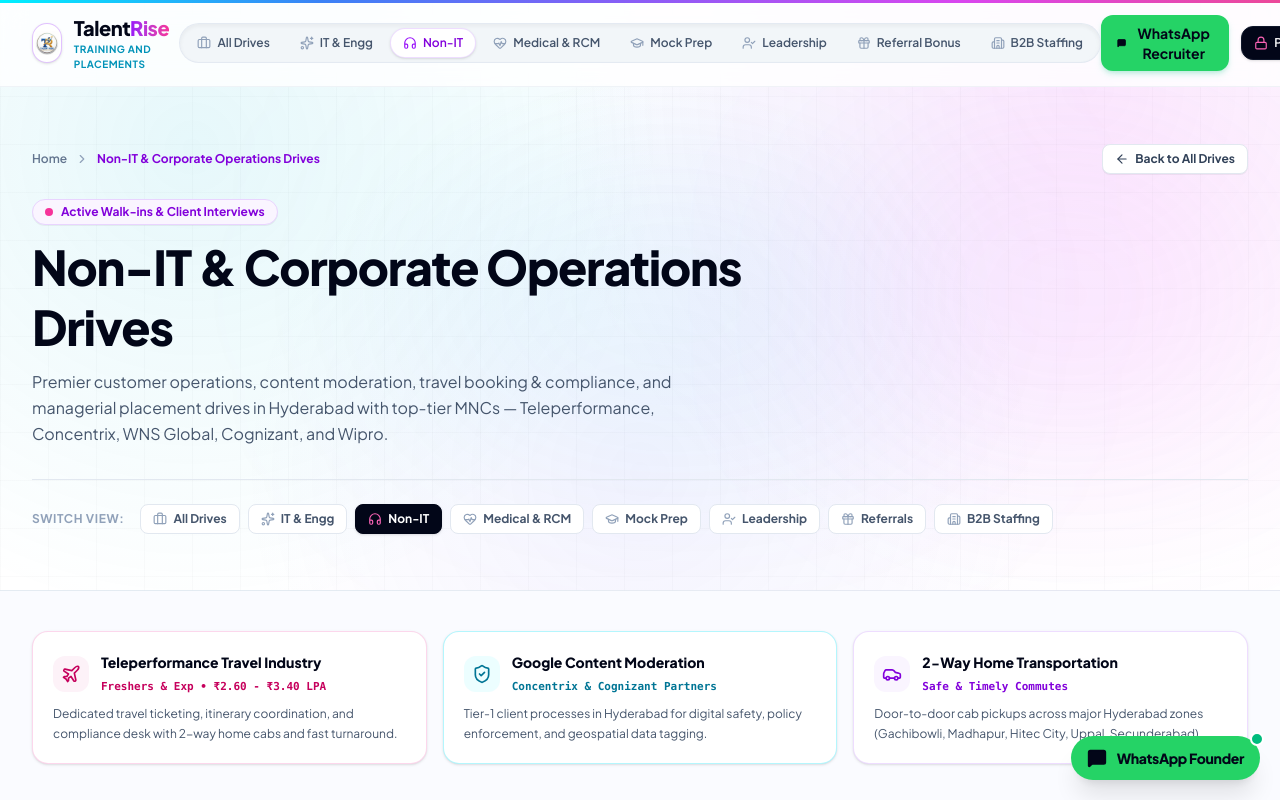
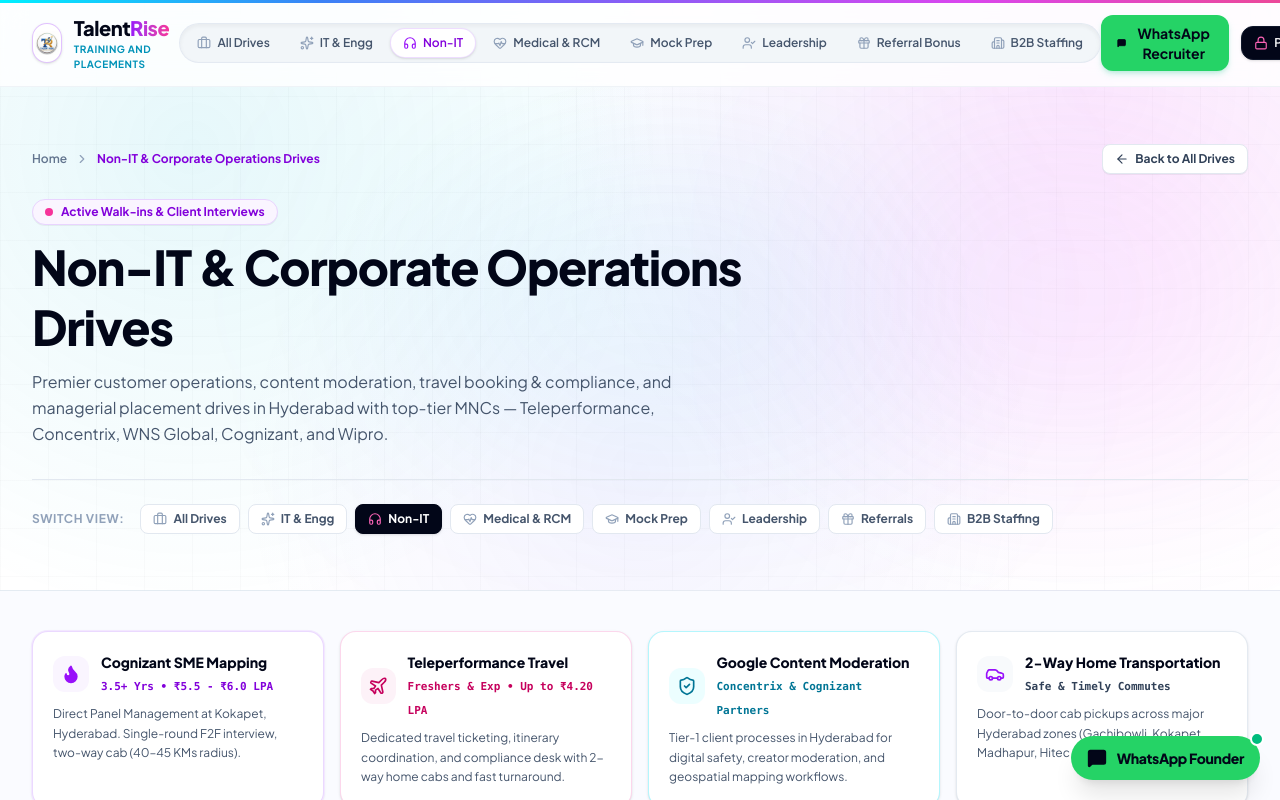
Before and after one commit to anudeepsandru-boop/talentrise, a React (Vite) app: page / in a window 1280 px wide. Both pictures are taken after a click on the button "Non-IT Operations". Shown: the top 800 px of the page. Built offline with nearby package versions, Linux system fonts and the light colour scheme.

Commit message:
feat: add Cognizant SME Mapping hiring drive
- Added "Cognizant SME Mapping" job drive (TR1020) to data
- Updated Non-IT drives page with job highlight card
- Added quick apply template to WhatsApp widget
- Included associated job flyer asset

```diff
--- a/src/components/NonITDrivesPage.tsx
+++ b/src/components/NonITDrivesPage.tsx
@@ -11,7 +11,10 @@
   ShieldCheck,
   Flame,
   Plane,
-  Briefcase
+  Briefcase,
+  Image as ImageIcon,
+  X,
+  MapPin
 } from 'lucide-react';
 import { JobDrive, PageType } from '../types';
 import { PageHeaderBanner } from './PageHeaderBanner';
@@ -30,6 +33,7 @@
 }) => {
   const [searchQuery, setSearchQuery] = useState('');
   const [selectedWorkMode, setSelectedWorkMode] = useState('All');
+  const [previewPosterJob, setPreviewPosterJob] = useState<JobDrive | null>(null);
 
   const nonItJobs = useMemo(() => {
     return jobs
@@ -66,15 +70,30 @@
 
       <div className="max-w-7xl mx-auto px-4 sm:px-6 lg:px-8 mt-10">
         {/* Value Highlights Grid */}
-        <div className="grid grid-cols-1 md:grid-cols-3 gap-4 mb-10">
+        <div className="grid grid-cols-1 sm:grid-cols-2 lg:grid-cols-4 gap-4 mb-10">
+          <div className="p-5 rounded-2xl bg-white border border-purple-200/90 shadow-sm hover:shadow-md transition-all ring-1 ring-purple-100">
+            <div className="flex items-center gap-3 mb-2">
+              <div className="w-9 h-9 rounded-xl bg-purple-50 text-purple-700 flex items-center justify-center">
+                <Flame className="w-5 h-5 text-purple-600 fill-current" />
+              </div>
+              <div>
+                <h3 className="text-slate-950 font-extrabold text-sm">Cognizant SME Mapping</h3>
+                <span className="text-[11px] text-purple-700 font-mono font-bold">3.5+ Yrs • ₹5.5 - ₹6.0 LPA</span>
+              </div>
+            </div>
+            <p className="text-xs text-slate-600 leading-relaxed">
+              Direct Panel Management at Kokapet, Hyderabad. Single-round F2F interview, two-way cab (40–45 KMs radius).
+            </p>
+          </div>
+
           <div className="p-5 rounded-2xl bg-white border border-pink-200/80 shadow-sm hover:shadow-md transition-all">
             <div className="flex items-center gap-3 mb-2">
               <div className="w-9 h-9 rounded-xl bg-pink-50 text-pink-700 flex items-center justify-center">
                 <Plane className="w-5 h-5" />
               </div>
               <div>
-                <h3 className="text-slate-950 font-extrabold text-sm">Teleperformance Travel Industry</h3>
-                <span className="text-[11px] text-pink-700 font-mono font-bold">Freshers & Exp • ₹2.60 - ₹3.40 LPA</span>
+                <h3 className="text-slate-950 font-extrabold text-sm">Teleperformance Travel</h3>
+                <span className="text-[11px] text-pink-700 font-mono font-bold">Freshers & Exp • Up to ₹4.20 LPA</span>
               </div>
             </div>
             <p className="text-xs text-slate-600 leading-relaxed">
@@ -93,22 +112,22 @@
               </div>
             </div>
             <p className="text-xs text-slate-600 leading-relaxed">
-              Tier-1 client processes in Hyderabad for digital safety, policy enforcement, and geospatial data tagging.
+              Tier-1 client processes in Hyderabad for digital safety, creator moderation, and geospatial mapping workflows.
             </p>
           </div>
 
-          <div className="p-5 rounded-2xl bg-white border border-purple-200/80 shadow-sm hover:shadow-md transition-all">
+          <div className="p-5 rounded-2xl bg-white border border-slate-200/90 shadow-sm hover:shadow-md transition-all">
             <div className="flex items-center gap-3 mb-2">
-              <div className="w-9 h-9 rounded-xl bg-purple-50 text-purple-700 flex items-center justify-center">
-                <Car className="w-5 h-5" />
+              <div className="w-9 h-9 rounded-xl bg-slate-50 text-slate-700 flex items-center justify-center">
+                <Car className="w-5 h-5 text-purple-600" />
               </div>
               <div>
                 <h3 className="text-slate-950 font-extrabold text-sm">2-Way Home Transportation</h3>
-                <span className="text-[11px] text-purple-700 font-mono font-bold">Safe & Timely Commutes</span>
+                <span className="text-[11px] text-slate-700 font-mono font-bold">Safe & Timely Commutes</span>
               </div>
             </div>
             <p className="text-xs text-slate-600 leading-relaxed">
-              Door-to-door cab pickups across major Hyderabad zones (Gachibowli, Madhapur, Hitec City, Uppal, Secunderabad).
+              Door-to-door cab pickups across major Hyderabad zones (Gachibowli, Kokapet, Madhapur, Hitec City, Uppal).
             </p>
           </div>
         </div>
@@ -233,6 +252,23 @@
                       </div>
                     ))}
                   </div>
+
+                  {/* Optional Poster Image Attachment Preview */}
+                  {job.posterImage && (
+                    <div className="mb-4">
+                      <button
+                        type="button"
+                        onClick={() => setPreviewPosterJob(job)}
+                        className="w-full flex items-center justify-between p-2 rounded-xl bg-purple-50/80 hover:bg-purple-100/80 border border-purple-200/80 text-xs text-purple-800 transition-colors font-semibold"
+                      >
+                        <div className="flex items-center gap-2">
+                          <ImageIcon className="w-3.5 h-3.5 text-purple-600" />
+                          <span>View Official Requirement Flyer</span>
+                        </div>
+                        <span className="text-[10px] text-purple-700 underline font-mono font-bold">Enlarge ↗</span>
+                      </button>
+                    </div>
+                  )}
                 </div>
 
                 {/* Card Action Buttons */}
@@ -258,6 +294,46 @@
           </div>
         )}
       </div>
+
+      {/* Poster Preview Modal */}
+      {previewPosterJob && previewPosterJob.posterImage && (
+        <div className="fixed inset-0 z-50 flex items-center justify-center p-4 bg-slate-950/70 backdrop-blur-sm animate-in fade-in">
+          <div className="relative max-w-2xl w-full bg-white rounded-2xl border border-slate-200 shadow-2xl overflow-hidden flex flex-col max-h-[90vh]">
+            <div className="flex items-center justify-between p-4 border-b border-slate-200 bg-slate-50">
+              <div>
+                <h4 className="text-sm font-bold text-slate-950">{previewPosterJob.title}</h4>
+                <p className="text-xs text-slate-500">{previewPosterJob.companyOrProcess} • {previewPosterJob.location}</p>
+              </div>
+              <button
+                onClick={() => setPreviewPosterJob(null)}
+                className="p-1.5 rounded-lg text-slate-400 hover:text-slate-900 hover:bg-slate-200"
+              >
+                <X className="w-5 h-5" />
+              </button>
+            </div>
+            <div className="p-4 overflow-y-auto flex items-center justify-center bg-slate-100">
+              <img
+                src={previewPosterJob.posterImage}
+                alt="Requirement Poster"
+                className="max-h-[65vh] w-auto object-contain rounded-lg border border-slate-200 shadow-sm"
+              />
+            </div>
+            <div className="p-3 bg-slate-50 border-t border-slate-200 flex items-center justify-between">
+              <span className="text-xs text-slate-500 font-mono">Original Recruiter Flyer Attachment</span>
+              <button
+                onClick={() => {
+                  const job = previewPosterJob;
+                  setPreviewPosterJob(null);
+                  onOpenApplyModal(job);
+                }}
+                className="px-4 py-2 rounded-xl bg-slate-950 hover:bg-slate-800 text-white font-bold text-xs shadow-sm"
+              >
+                Apply for this Drive Now
+              </button>
+            </div>
+          </div>
+        </div>
+      )}
     </div>
   );
 };
--- a/src/components/WhatsAppWidget.tsx
+++ b/src/components/WhatsAppWidget.tsx
@@ -12,6 +12,10 @@
   const [customMessage, setCustomMessage] = useState('');
 
   const quickTemplates = [
+    {
+      label: '💼 Apply for Cognizant SME Mapping (₹5.5 - 6.0 LPA)',
+      text: `Hello ${FOUNDER_NAME} Sir, I want to apply for the Cognizant SME Mapping Walk-in Drive (TR1020) at Kokapet, Hyderabad. I have 3.5+ years relevant experience. Please guide me with direct panel screening.`,
+    },
     {
       label: '💼 Apply for Capgemini CATIA Hiring Drive (₹5.5 LPA)',
       text: `Hello ${FOUNDER_NAME} Sir, I want to apply for the Capgemini CATIA Hiring Drive (Aeronautical & Mechanical). Please guide me with slot allocation and screening.`,
--- a/src/data/jobDrives.ts
+++ b/src/data/jobDrives.ts
@@ -619,5 +619,41 @@
     ],
     postedDaysAgo: 'Released Today',
     featured: true,
+  },
+  {
+    id: 'TR1020',
+    title: 'Cognizant SME Mapping Associate (Direct Panel Management)',
+    companyOrProcess: 'Cognizant',
+    clientBadge: 'Direct Panel Management',
+    sector: 'Non-IT',
+    ctc: '₹5.50 LPA – ₹6.00 LPA (Depends on previous LPA)',
+    experience: '3.5+ Years Relevant Experience',
+    location: 'Hyderabad (Kokapet)',
+    workMode: 'On-site',
+    shifts: 'Work From Office • Two-way Cab Provided (40 to 45 KMS Radius)',
+    openingsCount: 30,
+    urgentHiring: true,
+    walkInDates: 'Single Round F2F Interview • 15 to 20 Days Process',
+    eligibility: [
+      'Experience: 3.5+ Years and above relevant experience in Subject Matter Expertise / Mapping operations',
+      'Communication Skills: Strong verbal and written English communication skills mandatory',
+      'Work Mode: Work From Office at Cognizant Kokapet Campus, Hyderabad',
+      'Facility: Two-way Cab facility provided covering 40 to 45 KMS radius',
+      'Process Turnaround: 15 to 20 days end-to-end selection to offer rollout',
+    ],
+    keyRequirements: [
+      'Serve as Subject Matter Expert (SME) guiding mapping workflows and quality calibrations',
+      'Direct Panel Management with 100% easy selections via single-round face-to-face (F2F) interview',
+      'Monitor operational SLAs, deliver quality audits, and resolve tier-2 mapping escalations',
+      'Excellent analytical thinking, spatial data familiarity, and team leadership guidance',
+    ],
+    rounds: [
+      'Eligibility & Document Profile Verification',
+      'Single Round Face-to-Face (F2F) Interview with Direct Client Panel',
+      'Final Offer Release & Onboarding (15–20 Days Process)',
+    ],
+    postedDaysAgo: 'Just Posted',
+    featured: true,
+    posterImage: '/posters/cognizant_sme_flyer.jpg',
   }
 ];
```
Also changed, not shown: public/posters/cognizant_sme_flyer.jpg (added), src/assets/images/cognizant_sme_flyer_1788630363836.jpg (added).
